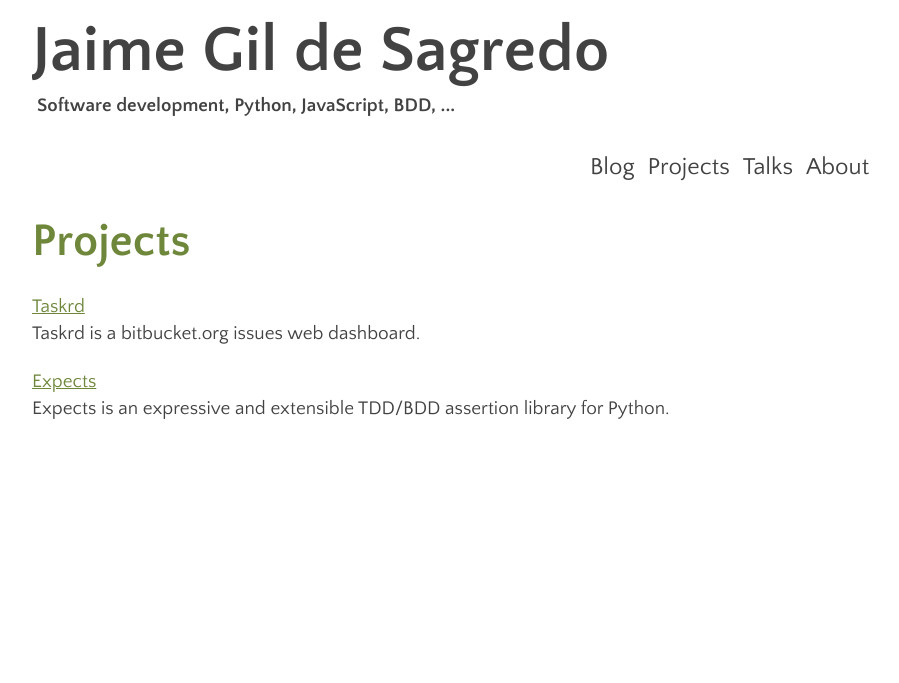
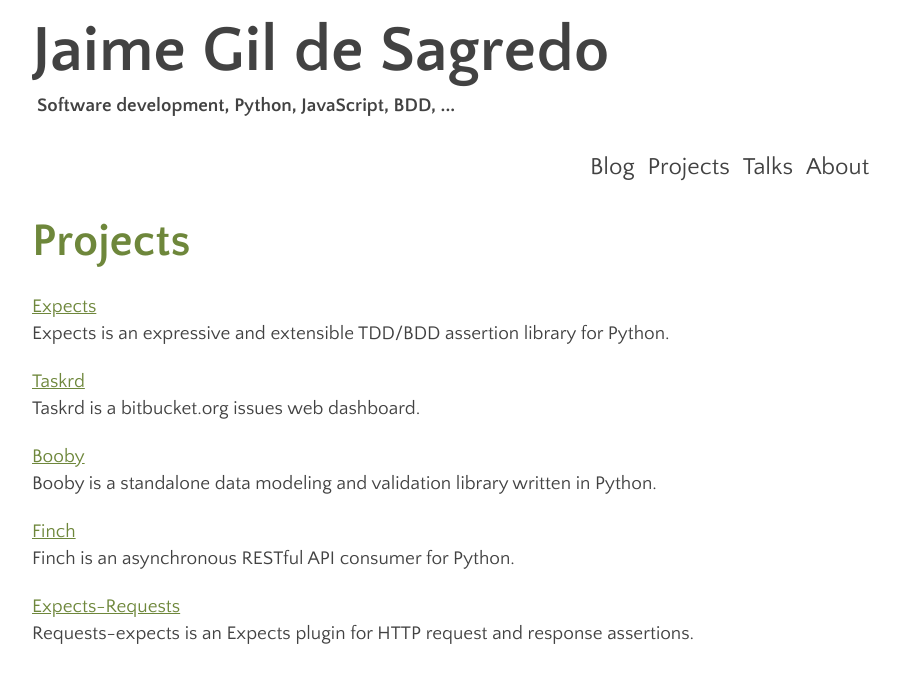
Before and after one commit to jaimegildesagredo/jaimegildesagredo.github.com, a Jekyll site: the page built from projects.html, in a window 1280 px wide. Shown: the top 683 px of the page, without its empty margins (38-937 px from the left). Built offline with Jekyll 4.4.1, drawn with Linux system fonts in a browser that asks for light colours.

Commit message:
More projects

```diff
--- a/_data/projects.yml
+++ b/_data/projects.yml
@@ -1,7 +1,19 @@
+- name: Expects
+  url: https://github.com/jaimegildesagredo/expects
+  summary: Expects is an expressive and extensible TDD/BDD assertion library for Python.
+
 - name: Taskrd
   url: http://taskrd.com
   summary: Taskrd is a bitbucket.org issues web dashboard.
 
-- name: Expects
-  url: https://github.com/jaimegildesagredo/expects
-  summary: Expects is an expressive and extensible TDD/BDD assertion library for Python.
+- name: Booby
+  url: https://github.com/jaimegildesagredo/booby
+  summary: Booby is a standalone data modeling and validation library written in Python.
+
+- name: Finch
+  url: https://github.com/jaimegildesagredo/finch
+  summary: Finch is an asynchronous RESTful API consumer for Python.
+
+- name: Expects-Requests
+  url: https://github.com/jaimegildesagredo/requests-expects
+  summary: Requests-expects is an Expects plugin for HTTP request and response assertions.
```
